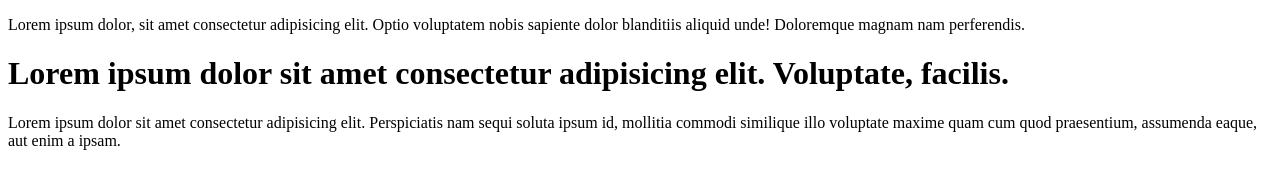
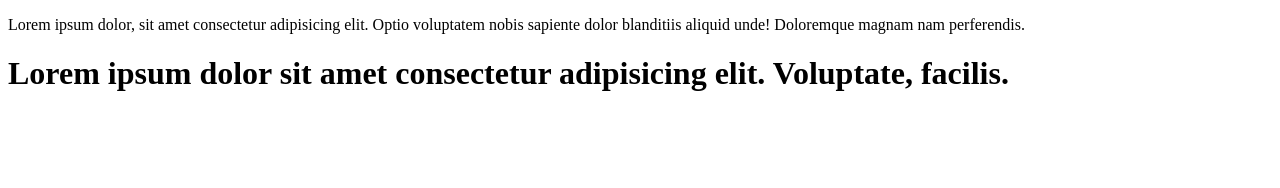
Before and after one commit to naimatullahRezaee/gitexample, a plain HTML site: page index.html in a window 1280 px wide. Drawn offline with Linux system fonts and the light colour scheme.

Commit message:
last commit

```diff
--- a/index.html
+++ b/index.html
@@ -15,10 +15,10 @@
       Lorem ipsum dolor sit amet consectetur adipisicing elit. Voluptate,
       facilis.
     </h1>
-    <p>
+    <!-- <p>
       Lorem ipsum dolor sit amet consectetur adipisicing elit. Perspiciatis nam
       sequi soluta ipsum id, mollitia commodi similique illo voluptate maxime
       quam cum quod praesentium, assumenda eaque, aut enim a ipsam.
-    </p>
+    </p> -->
   </body>
 </html>
--- /dev/null
+++ b/style.css
@@ -0,0 +1,3 @@
+body {
+  background-color: red;
+}
```
Also changed, not shown: main.js (added).
